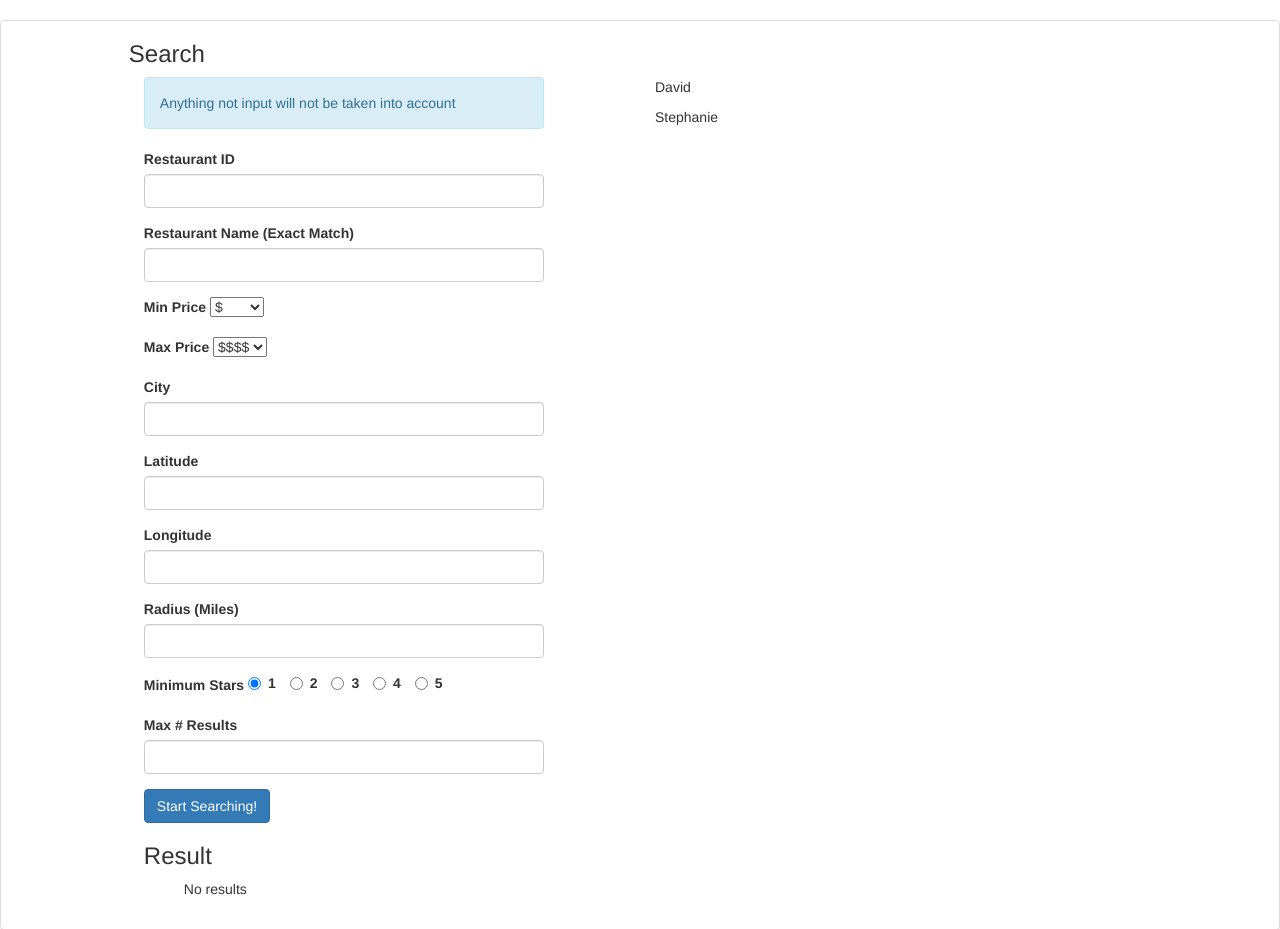
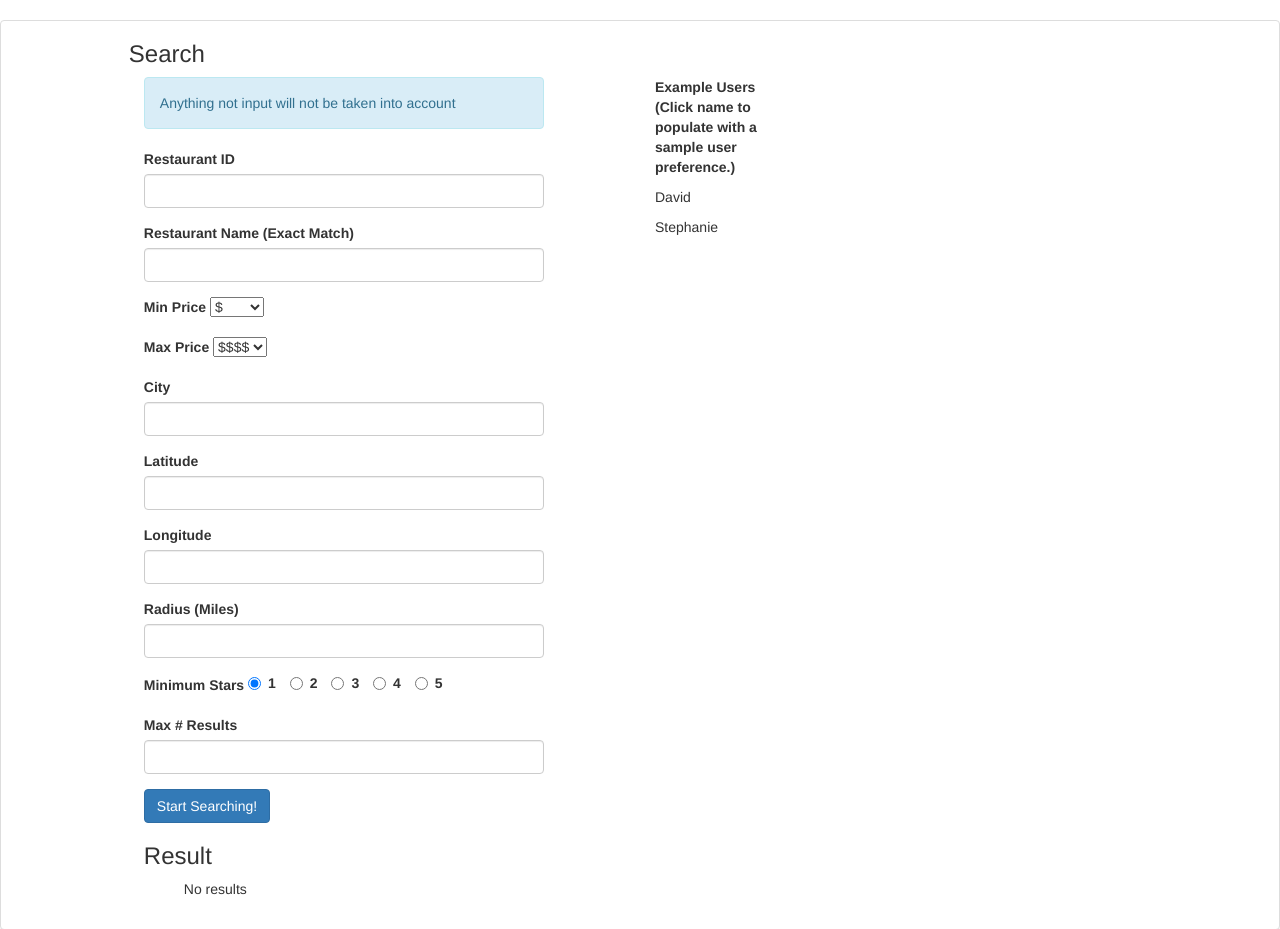
Before and after one commit to gnedivad/yelp, a Python web app: template app/templates/search.html in a window 1280 px wide. Shown: the part 52-981 px from the top of the page. Run offline with Jinja, Linux system fonts and the light colour scheme; the template is opened without the code that fills it, so the values that code supplies are empty; some libraries are stand-ins or nearby versions.

Commit message:
nested query to make ranking in sql faster; updated example users

```diff
--- a/app/sqlitedb.py
+++ b/app/sqlitedb.py
@@ -123,13 +123,14 @@ def search(restaurantId, name, category, minPrice, maxPrice, city, lat, longi, d
         # a2+b2 <= (distance/69)^2 = distance*distance/(69*69)
         queryStr += '(((abs(r.Latitude - $lat)*abs(r.Latitude - $lat))+(abs(r.Longitude - $longi)*abs(r.Longitude - $longi)))*69*69) <= $distanceSq'
         conditionCount += 1
-        queryStr += ' order by dist'
+        #queryStr += ' order by dist'
         if numResults:
             queryStr += ' limit $numResults'
         else:
             queryStr += ' limit 50'
+        nestedQueryStr = 'select * from ('+queryStr+') order by dist'
         #print queryStr
-        searchResult = query(queryStr, {'restaurantId': restaurantId, 'category': category, 'name': name,
+        searchResult = query(nestedQueryStr, {'restaurantId': restaurantId, 'category': category, 'name': name,
                                         'minPrice': minPrice, 'maxPrice':
                                         maxPrice, 'city': city, 'minStars':
                                         minStarsInt, 'lat': float(lat), 'longi': float(longi),
--- a/app/templates/search.html
+++ b/app/templates/search.html
@@ -116,6 +116,8 @@
   {% endif %}
 </div>
 <div class="col-md-2">
+  <div style="padding-bottom: 10px;font-weight: bold;">Example Users
+  (Click name to populate with a sample user preference.)</div>
   <div id="david" style="padding-bottom: 10px">David</div>
   <div id="stephanie">Stephanie</div>
 </div>
@@ -125,15 +127,21 @@
   var stephanie = document.querySelector("#stephanie");
   david.addEventListener("click", function() {
     document.querySelector("select[name='maxPrice']").value = 1;
-    document.querySelector("input[name='city']").value = "Palo Alto";
-    document.querySelector("input[name='distance']").value = "5";
+    document.querySelector("input[name='city']").value = "Toronto";
+    document.querySelector("input[name='distance']").value = "1";
+    document.querySelector("input[name='lat']").value = "43.661054";
+    document.querySelector("input[name='long']").value = "-79.429089";
     document.querySelector("input[value='1']").checked = true;
+    document.querySelector("input[name='numResults']").value = "10"
   });
   stephanie.addEventListener("click", function() {
     document.querySelector("select[name='maxPrice']").value = 3;
-    document.querySelector("input[name='city']").value = "Palo Alto";
-    document.querySelector("input[name='distance']").value = "15";
+    document.querySelector("input[name='city']").value = "Toronto";
+    document.querySelector("input[name='distance']").value = "2";
+    document.querySelector("input[name='lat']").value = "43.6617093";
+    document.querySelector("input[name='long']").value = "-79.4274058";
     document.querySelector("input[value='3']").checked = true;
+    document.querySelector("input[name='numResults']").value = "20"
   });
 </script>
 
```
